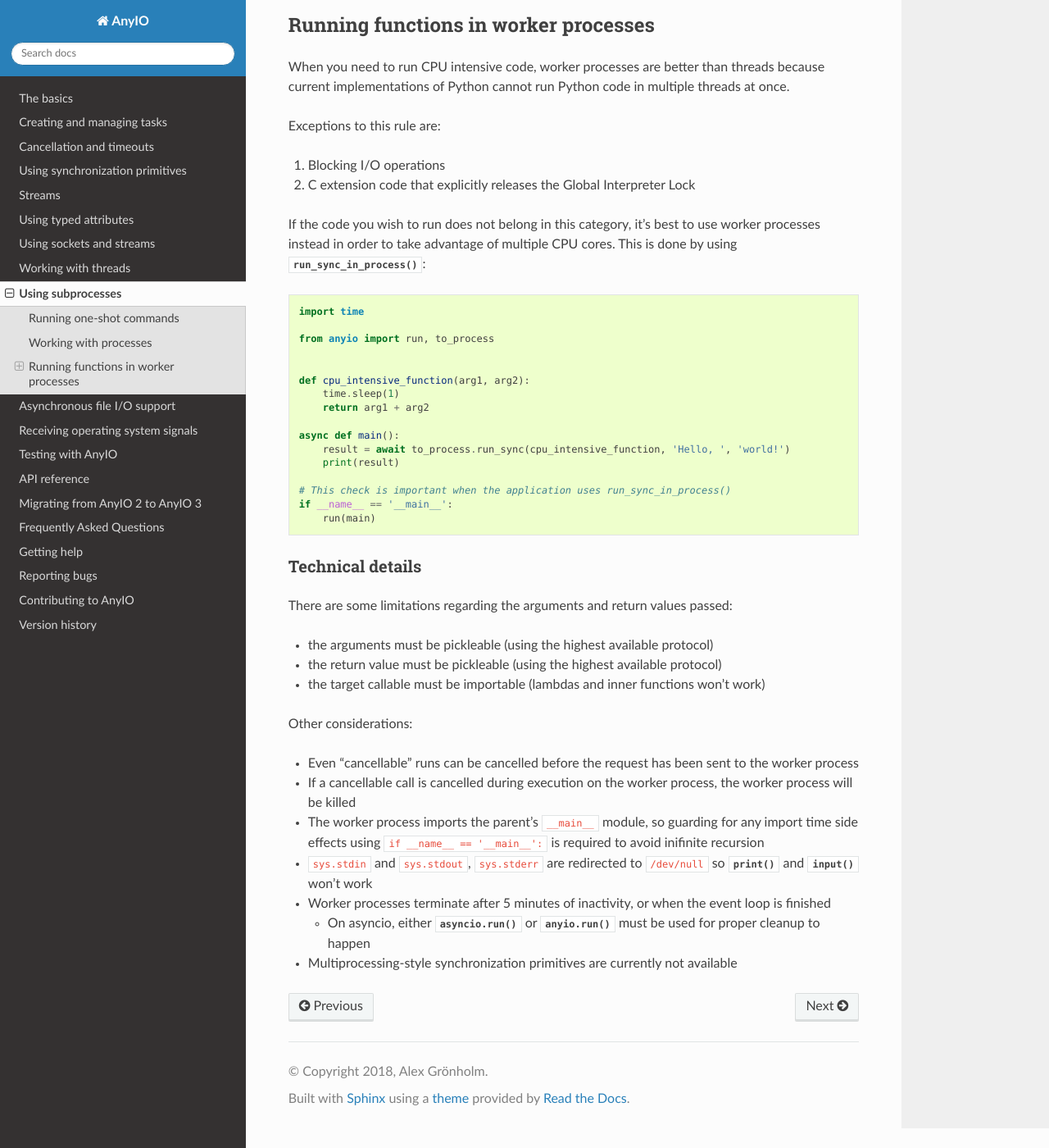
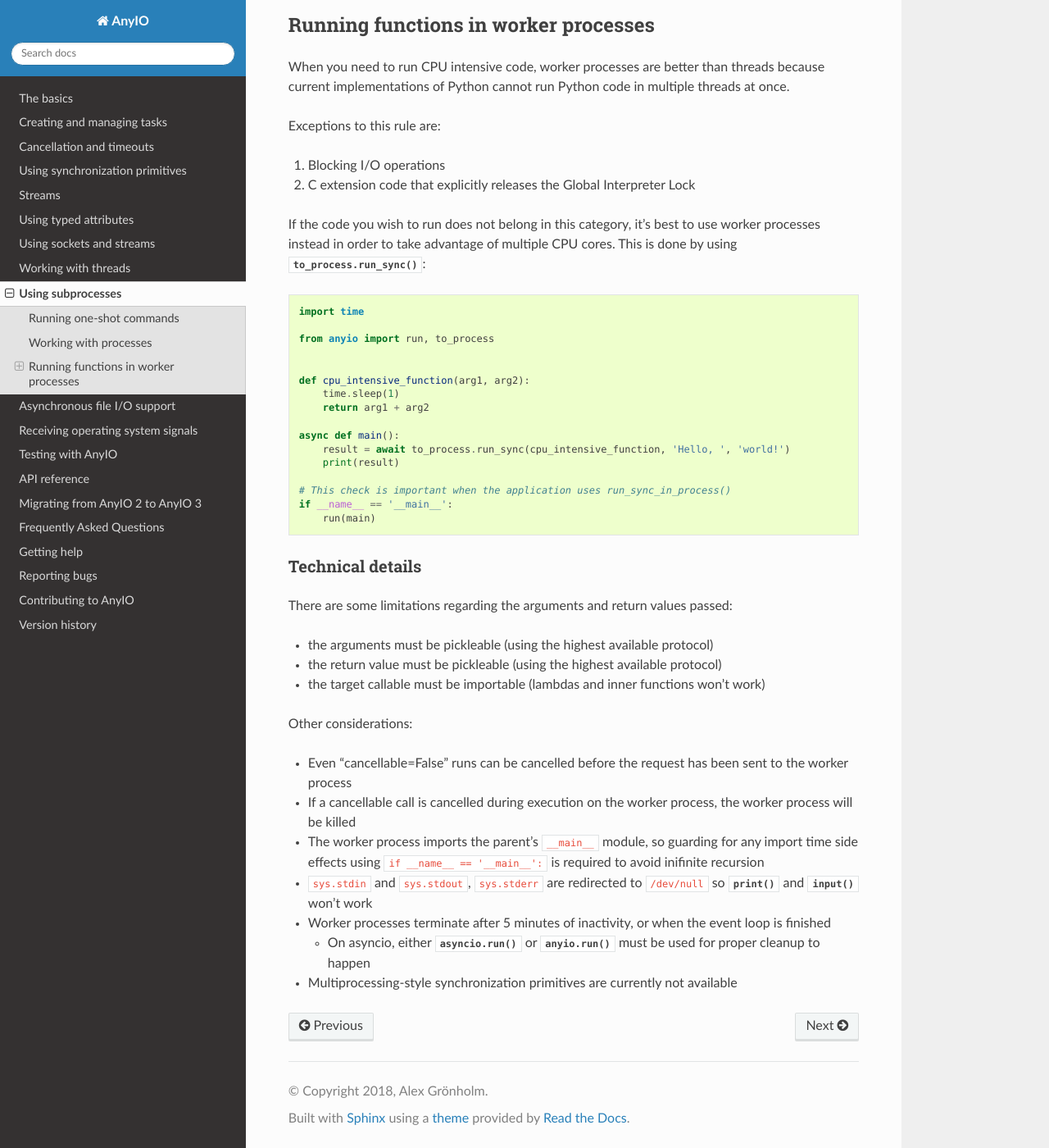
Before and after one commit to agronholm/anyio, a Sphinx documentation site: the page built from docs/subprocesses.rst, in a window 1280 px wide and 1400 px high, scrolled down 1384 px. Shown: the whole window at 82% size. Built offline with Sphinx 7.4.7 and the Read the Docs theme 2.0.0, drawn with Linux system fonts in a browser that asks for light colours.

Commit message:
Fixed minor errors in the to_process.run_sync docs (#350)

```diff
--- a/docs/subprocesses.rst
+++ b/docs/subprocesses.rst
@@ -74,7 +74,7 @@ Exceptions to this rule are:
 
 If the code you wish to run does not belong in this category, it's best to use worker processes
 instead in order to take advantage of multiple CPU cores.
-This is done by using :func:`.run_sync_in_process`::
+This is done by using :func:`.to_process.run_sync`::
 
     import time
 
@@ -104,7 +104,7 @@ There are some limitations regarding the arguments and return values passed:
 
 Other considerations:
 
-* Even "cancellable" runs can be cancelled before the request has been sent to the worker process
+* Even "cancellable=False" runs can be cancelled before the request has been sent to the worker process
 * If a cancellable call is cancelled during execution on the worker process, the worker process
   will be killed
 * The worker process imports the parent's ``__main__`` module, so guarding for any import time side
```
